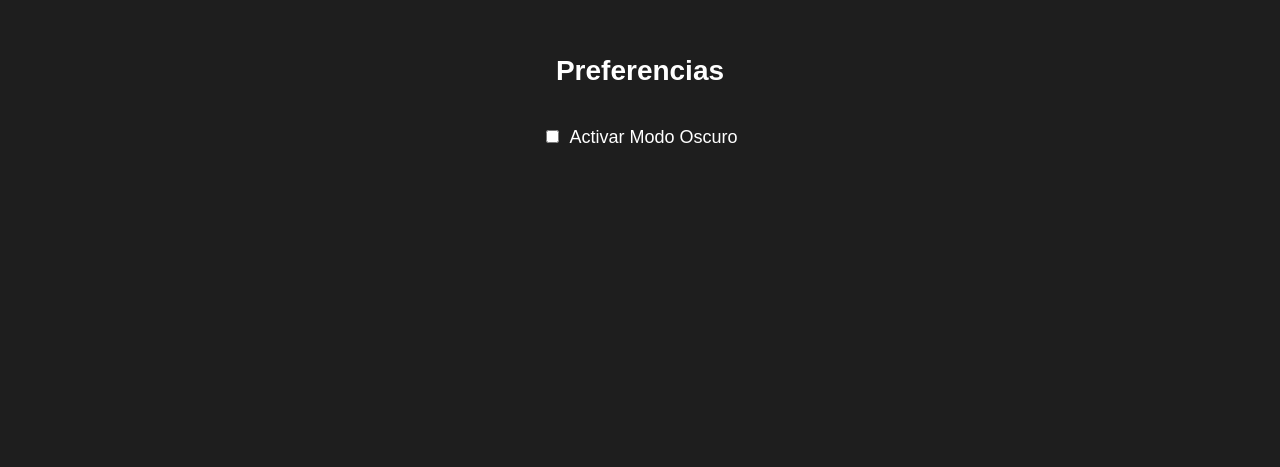
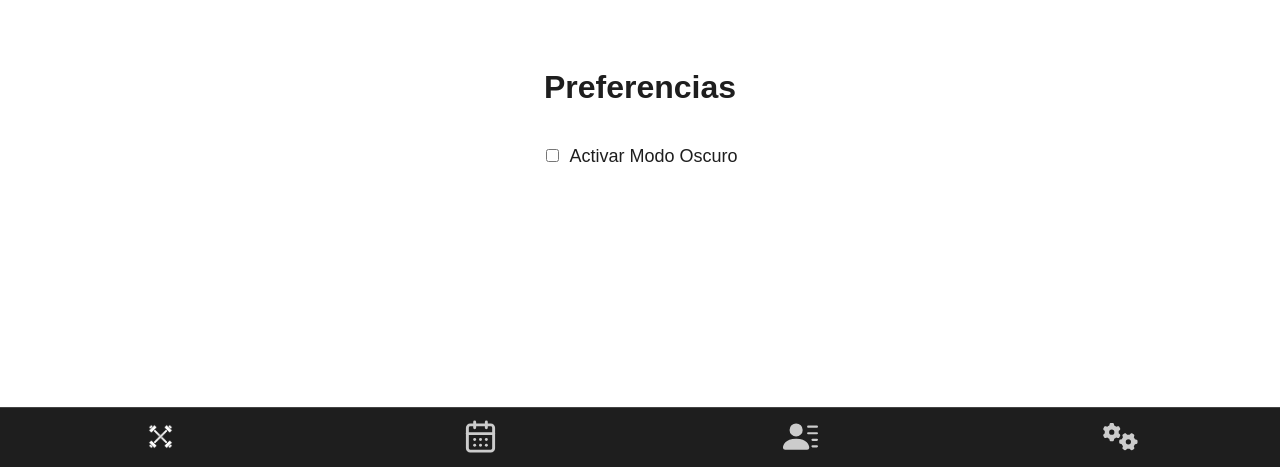
Before and after one commit to IFP-Group2/GymBook, a React (Create React App) app in the folder frontend/: page /dark-mode in a window 1280 px wide. Shown: the part 333-800 px from the top of the page. Built offline with nearby package versions, Linux system fonts and the light colour scheme.

Commit message:
arreglo de funcionamiento del Dark/light Mode

```diff
--- a/frontend/src/pages/DarkModePage.js
+++ b/frontend/src/pages/DarkModePage.js
@@ -1,35 +1,40 @@
-import React, { useState } from 'react';
+import React, { useState, useEffect } from 'react';
 import '../styles/DarkModePage.css';
-//Funcion DarkModePage que contiene la logica de cambio de color del sistema
+import BottomNavBar from '../components/BottomNavBar';
+
 const DarkModePage = () => {
     const [darkMode, setDarkMode] = useState(false);
 
-    const toggleDarkMode = () => {
-        setDarkMode(!darkMode);
-        //Condicional if-else que cambia el color del sistema en funcion este activado o no
-        if (!darkMode) {
-            document.body.style.backgroundColor = '#222';
-            document.body.style.color = '#eee';
+    useEffect(() => {
+        if (darkMode) {
+            document.body.classList.add('dark-mode');
+            document.body.classList.remove('light-mode');
         } else {
-            document.body.style.backgroundColor = '#ffffff';
-            document.body.style.color = '#333';
+            document.body.classList.add('light-mode');
+            document.body.classList.remove('dark-mode');
         }
+    }, [darkMode]);
+
+    const handleToggle = () => {
+        setDarkMode(prevMode => !prevMode);
     };
-    //Apariencia de la pagina
+
     return (
         <div className="dark-mode-page">
             <h1>Preferencias</h1>
-
             <div className="dark-mode-toggle">
                 <label>
                     <input
                         type="checkbox"
                         checked={darkMode}
-                        onChange={toggleDarkMode}
+                        onChange={handleToggle}
                     />
                     Activar Modo Oscuro
                 </label>
             </div>
+
+            {/* Menú */}
+            <BottomNavBar />
         </div>
     );
 };
--- a/frontend/src/styles/DarkModePage.css
+++ b/frontend/src/styles/DarkModePage.css
@@ -1,20 +1,35 @@
-.dark-mode-page {
-    display: flex;
-    flex-direction: column;
-    align-items: center;
-    margin-top: 50px;
+/* Estilos para el modo claro */
+body.light-mode {
+  background-color: #ffffff;
+  color: #1e1e1e;
 }
 
-.dark-mode-page h1 {
-    font-size: 28px;
-    margin-bottom: 20px;
+body.light-mode h1{
+  color: #1e1e1e; /* Color oscuro para títulos en modo claro */
+}
+
+/* Estilos para el modo oscuro */
+body.dark-mode {
+  background-color: #1e1e1e;
+  color: #eeeeee;
+}
+
+body.dark-mode h1{
+  color: #eeeeee; /* Color claro para títulos en modo oscuro */
+}
+
+.dark-mode-page {
+  display: flex;
+  flex-direction: column;
+  align-items: center;
+  margin-top: 80px;
 }
 
 .dark-mode-toggle {
-    margin-top: 20px;
-    font-size: 18px;
+  margin-top: 20px;
+  font-size: 18px;
 }
 
 .dark-mode-toggle input[type="checkbox"] {
-    margin-right: 10px;
+  margin-right: 10px;
 }
```
